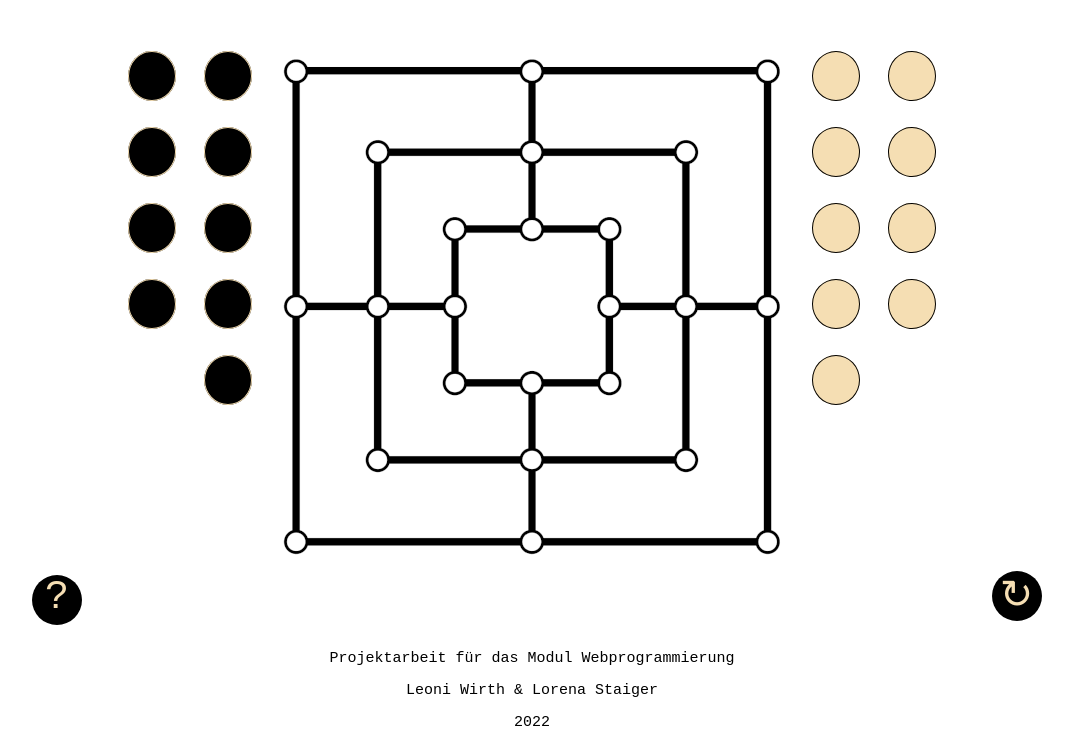
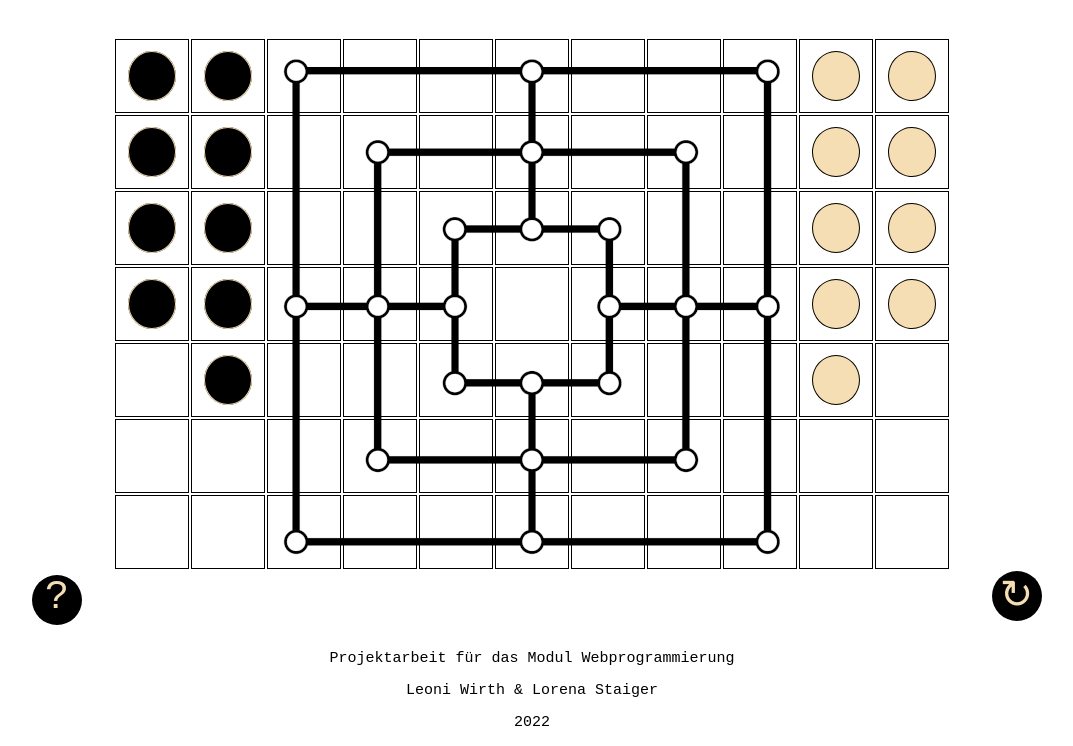
Before and after one commit to LorenaFHGR/Spiel_Seite, a plain HTML site: page index.html in a window 1280 px wide. Shown: the part 106-852 px from the top of the page, without its empty margins (108-1181 px from the left). Drawn offline with Linux system fonts and the light colour scheme.

Commit message:
tabelle sichtbar gemacht

```diff
--- a/stylesheet.css
+++ b/stylesheet.css
@@ -38,7 +38,7 @@ td {
   width: 70px;
   height: 70px;
   text-align: center;
-  border: 1px solid transparent; /* Dies ist das Gitter. Für die Programmierung wurde "black" genutzt */
+  border: 1px solid black; /* Dies ist das Gitter. Für die Programmierung wurde "black" genutzt */
 }
 
 /* Die Spielsteine wurden alleine durch CSS in die Tabellenfelder gezeichnet (siehe auch HTML-Datei) */
```
